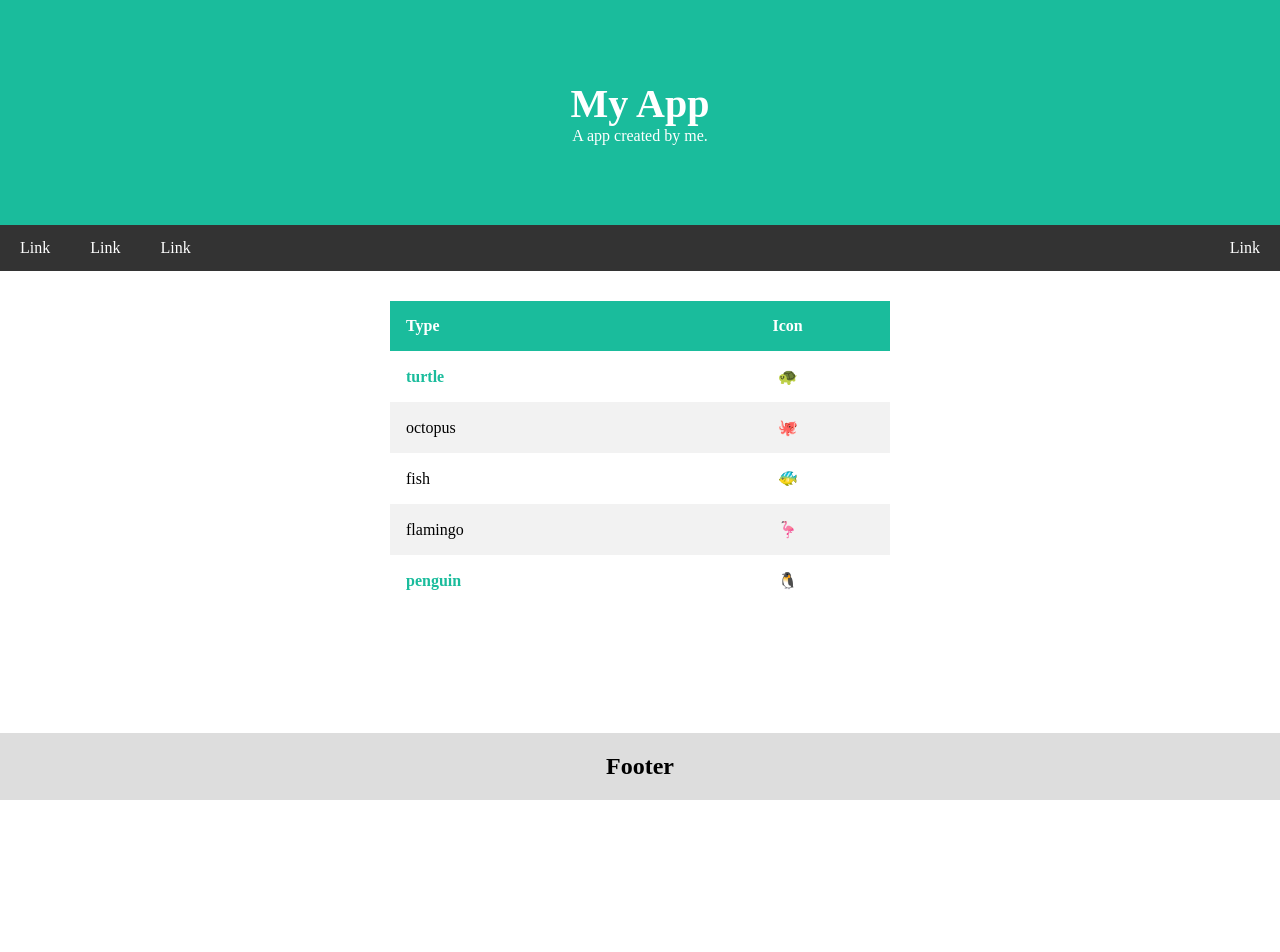
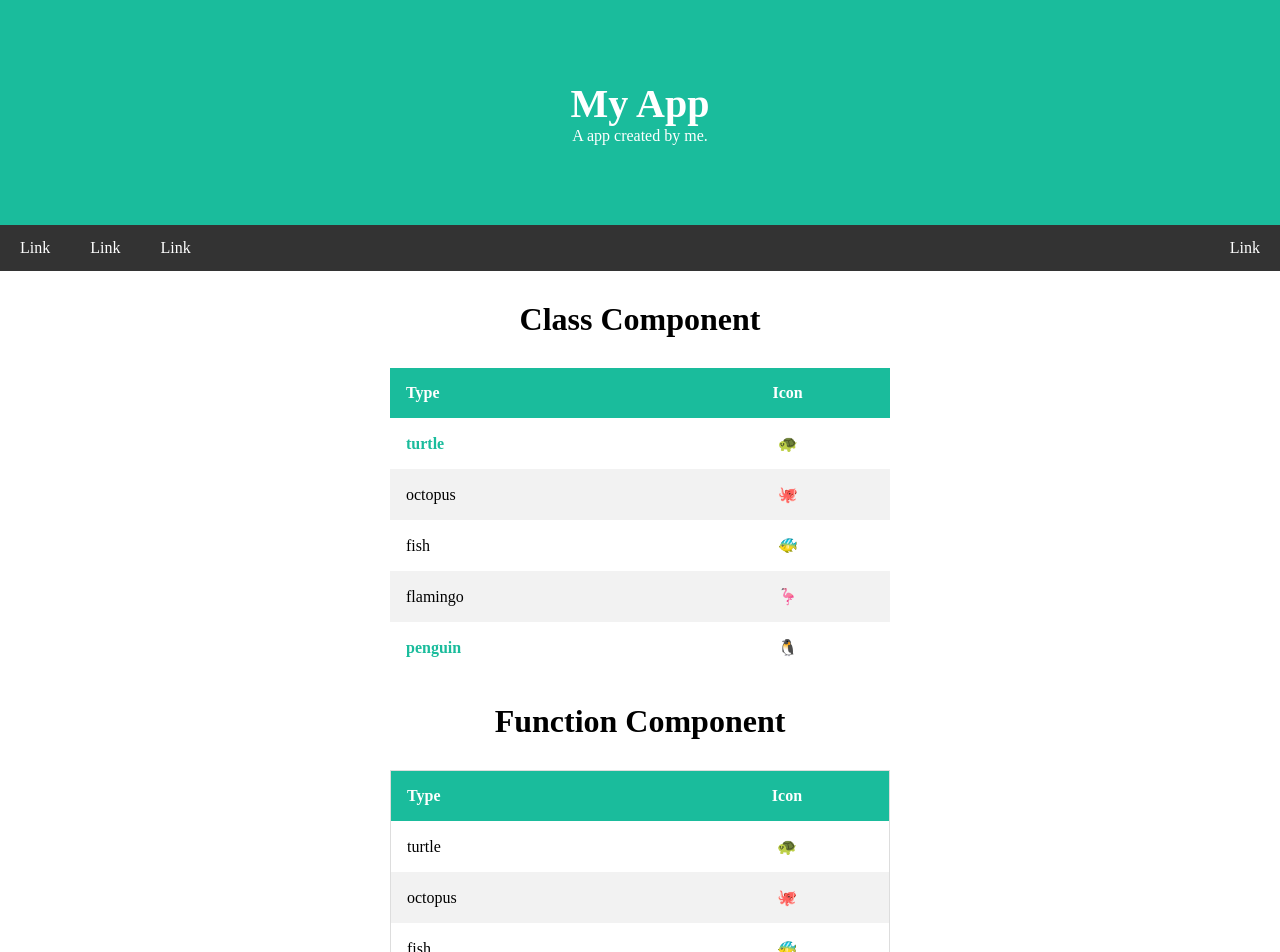
Before and after one commit to NataliaPylypenko/FrontEndPro_React, a React (Create React App) app: page / in a window 1280 px wide. Shown: the top 952 px of the page. Before the commit the page ends 800 px from the top, so only its background shows below. Built offline with nearby package versions, Linux system fonts and the light colour scheme; the HTML template or start-up script is replaced by a standard one.

Commit message:
Function Component

```diff
--- a/src/App.js
+++ b/src/App.js
@@ -2,6 +2,7 @@ import Header from "./layouts/Header";
 import ClassTable from "./components/Table/ClassTable";
 import Footer from "./layouts/Footer";
 import Navbar from "./layouts/Navbar";
+import FunctionTable from "./components/Table/FunctionTable";
 
 const animals = [
     {type: `turtle`, icon: `🐢`},
@@ -20,7 +21,10 @@ function App() {
       </div>
 
       <div className="container">
-        <ClassTable list={animals}/>
+        <h1 style={{marginBottom: '30px', textAlign: 'center'}}>Class Component</h1>
+        <ClassTable list={animals} />
+
+        <FunctionTable listAnimals={animals} title='Function Component' />
       </div>
 
       <Footer />
--- /dev/null
+++ b/src/components/Table/FunctionTable.jsx
@@ -0,0 +1,82 @@
+import {useState} from "react";
+import TableRow from "./TableRow";
+import styles from './Table.module.css';
+import { shuffle } from "../../utils/shuffle";
+
+const FunctionTable = ({listAnimals, title}) => {
+    const [look, setLook] = useState({
+        color: '#000',
+        fontWeight: 'normal',
+        borderWidth: '0',
+        borderColor: '#1abc9c',
+    });
+
+    const [nextIndex, setNextIndex] = useState(null);
+
+    const randomIndexArray = shuffle(Object.keys(listAnimals));
+    console.log('randomIndexArray', randomIndexArray);
+
+
+    const interval = setInterval(() => selectRandomElement, 2000);
+
+
+    const selectRandomElement = () => {
+        const nextIndex = randomIndexArray.pop();
+        setNextIndex(nextIndex);
+        console.log('nextIndex', nextIndex);
+
+        setLook(prevStyles => ({
+            ...prevStyles,
+            color: '#1abc9c',
+            fontWeight: 'bold',
+        }));
+
+        const allCount = listAnimals.length;
+        const halfCount = Math.ceil(allCount / 2);
+
+        if (listAnimals.length >= halfCount) {
+            setLook((prevStyles) => ({
+                ...prevStyles,
+                borderWidth: '10px',
+            }));
+        }
+
+        if (listAnimals.length === allCount) {
+            setLook(prevStyles => ({
+                ...prevStyles,
+                borderWidth: '20px',
+            }));
+
+            clearInterval(interval);
+        }
+    };
+
+    return (
+        <>
+            <h1 style={{margin: '30px 0', textAlign: 'center'}}>{title}</h1>
+
+            <table className={styles.table}>
+                <thead>
+                <tr>
+                    <th>Type</th>
+                    <th>Icon</th>
+                </tr>
+                </thead>
+                <tbody>
+                {listAnimals?.map((item, index) =>
+                    <TableRow
+                        key={item.type}
+                        item={item}
+                        style={{
+                            color: index === nextIndex ? '#1abc9c' : '#000',
+                            fontWeight: index === nextIndex ? 'bold' : 'normal',
+                        }}
+                    />
+                )}
+                </tbody>
+            </table>
+        </>
+    )
+};
+
+export default FunctionTable;
--- /dev/null
+++ b/src/components/Table/TableRow.jsx
@@ -0,0 +1,12 @@
+const TableRow = ({item, style}) => {
+    return (
+        <tr
+            style={style}
+        >
+            <td>{item.type}</td>
+            <td>{item.icon}</td>
+        </tr>
+    )
+};
+
+export default TableRow;
```
